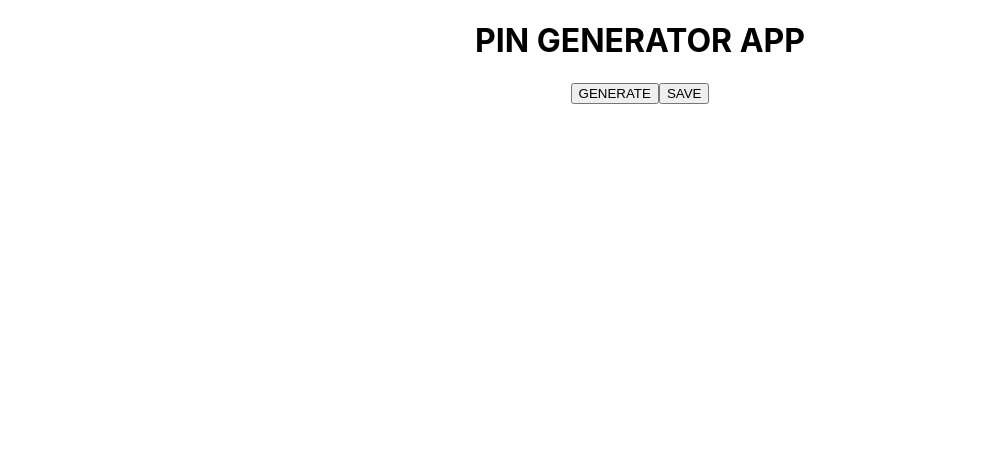
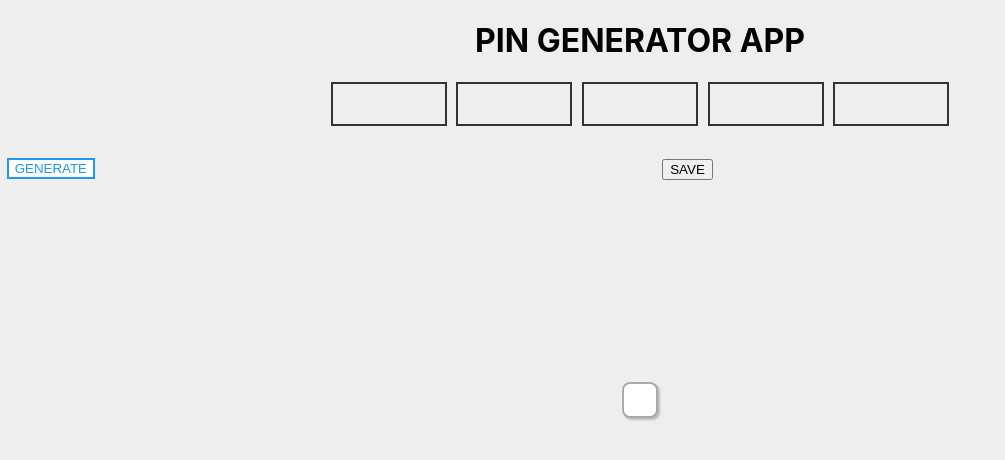
Before and after one commit to Lassikainen/PINApp, a React (Create React App) app: page / in a window 1280 px wide. Shown: the top 460 px of the page, without its empty margins (0-1005 px from the left). Built offline with nearby package versions, Linux system fonts and the light colour scheme.

Commit message:
feat: Added styling to generator page
Added css styling to generator page

```diff
--- a/src/App.css
+++ b/src/App.css
@@ -36,3 +36,78 @@
     transform: rotate(360deg);
   }
 }
+body {
+  background-color: #eee;
+}
+.page-container {
+  position: absolute;
+  top: 0;
+  bottom: 0;
+  left: 0;
+  right: 0;
+  margin: auto;
+  border: 2px solid #aaa;
+  border-radius: 0.5em;
+  background-color: white;
+  box-shadow: 2px 2px 2px #bbb;
+  width: fit-content;
+  height: fit-content;
+  padding: 1em;
+}
+
+.new-pin-row {
+  display: flex;
+  flex-direction: row;
+  justify-content: center;
+  margin-bottom: 2em;
+}
+.new-pin-container {
+  font-weight: 700;
+  padding: 0.5em;
+  width: 6em;
+  height: 1.5em;
+  border: 2px solid #333;
+  margin: 0 0.3em;
+  text-indent: 0.3em;
+  letter-spacing: 0.3em;
+}
+
+.generator-page button {
+  width: 200px;
+  font-weight: 700;
+  border-radius: 0.3em;
+  box-sizing: content-box;
+  padding: 0.3em 0;
+}
+
+.generator-button {
+  margin-left: 0.5em;
+  float: left;
+  color: #2196f3;
+  border: 2px solid #2196f3;
+  background-color: white;
+}
+
+.generator-button:hover {
+  background-color: #cde5f9;
+}
+
+.save-button {
+  float: right;
+  margin-right: 0.5em;
+  background-color: #2196f3;
+  border: 2px solid white;
+  color: white;
+}
+.save-button:hover {
+  background-color: #1976d2;
+}
+
+button {
+  cursor: pointer;
+  transition: all 0.2s ease-in-out;
+}
+
+button:focus{
+  outline: none;
+}
```
